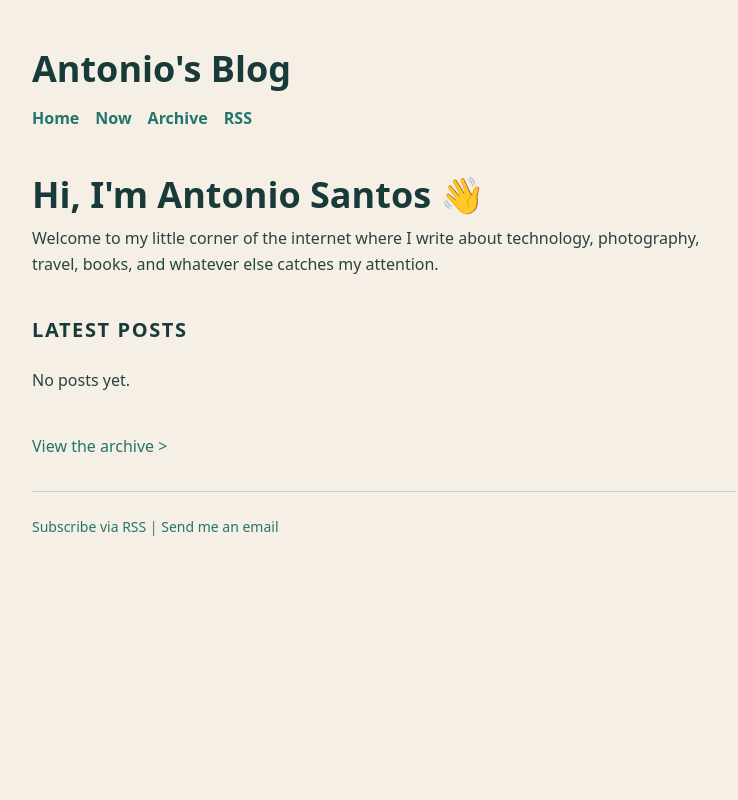
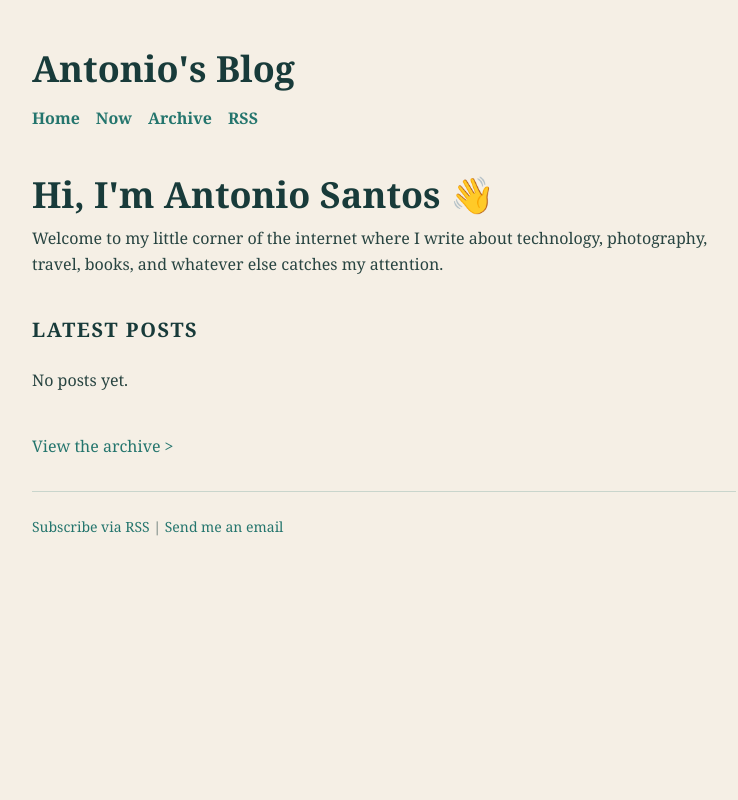
Before and after one commit to Otolock/antoniosantos.io-django, a Django app: page / in a window 1280 px wide. Shown: the whole page, without its empty margins (256-994 px from the left). Run offline with Django 5.2, Linux system fonts and the light colour scheme; data that the repository does not hold is empty.

Commit message:
Update font to serif

```diff
--- a/blog/static/blog/style.css
+++ b/blog/static/blog/style.css
@@ -5,6 +5,7 @@
   :root, :host {
     --font-sans: ui-sans-serif, system-ui, sans-serif, "Apple Color Emoji",
       "Segoe UI Emoji", "Segoe UI Symbol", "Noto Color Emoji";
+    --font-serif: ui-serif, Georgia, Cambria, "Times New Roman", Times, serif;
     --font-mono: ui-monospace, SFMono-Regular, Menlo, Monaco, Consolas, "Liberation Mono",
       "Courier New", monospace;
     --color-cyan-400: oklch(78.9% 0.154 211.53);
@@ -601,9 +602,6 @@
   .block {
     display: block;
   }
-  .flex {
-    display: flex;
-  }
   .hidden {
     display: none;
   }
@@ -692,7 +690,7 @@
     gap: calc(var(--spacing) * 6);
     background: var(--color-cyan-400);
     color: var(--color-zinc-50);
-    font-family: var(--font-sans);
+    font-family: var(--font-serif);
   }
   .site-header {
     display: flex;
--- a/theme/input.css
+++ b/theme/input.css
@@ -52,7 +52,7 @@
     gap: calc(var(--spacing) * 6);
     background: var(--color-cyan-400);
     color: var(--color-zinc-50);
-    font-family: var(--font-sans);
+    font-family: var(--font-serif);
   }
 
   .site-header {
```
